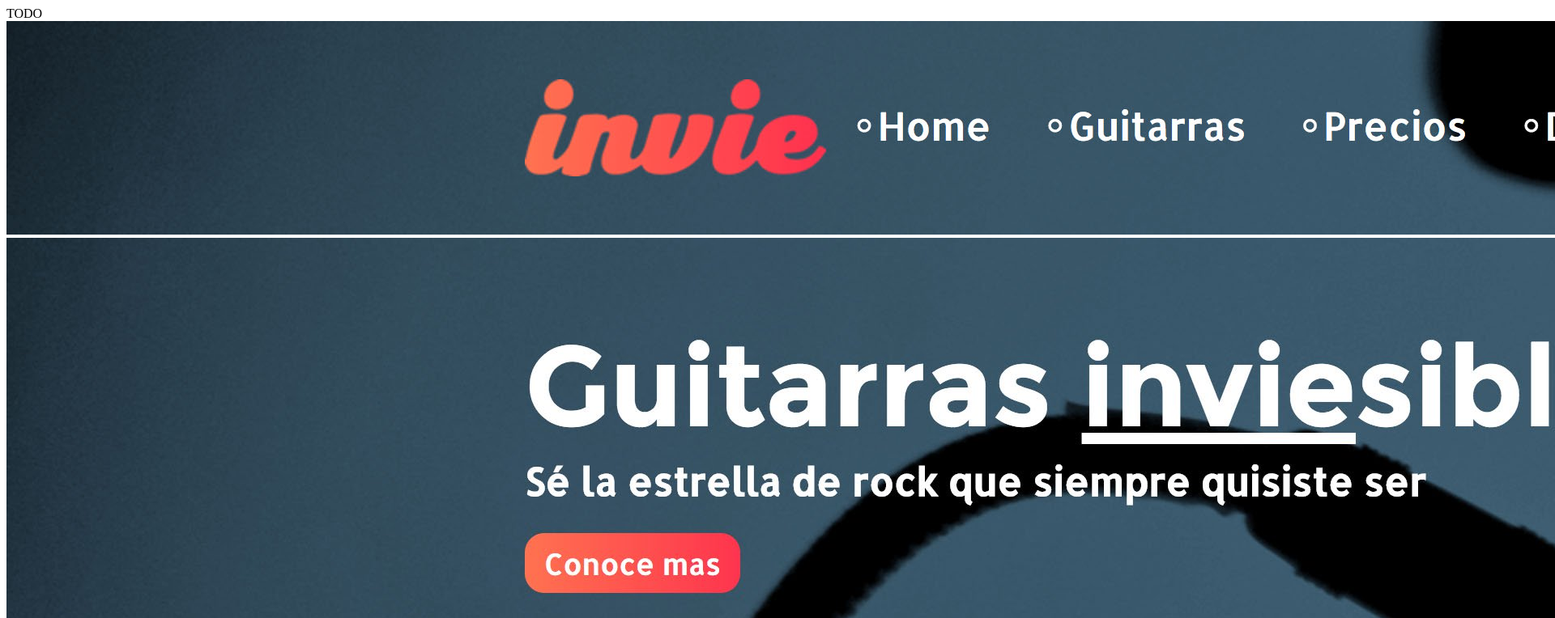
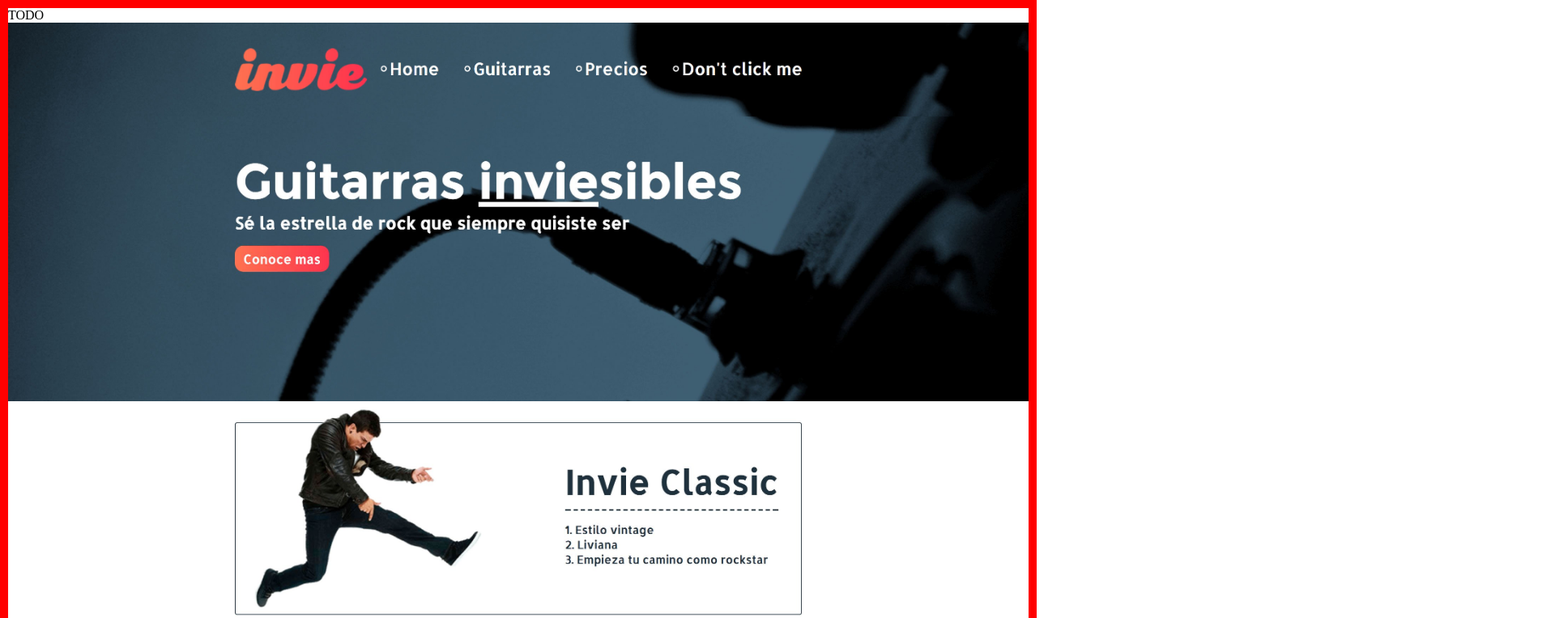
Before and after one commit to mplata/invie-github, a plain HTML site: page index.html in a window 1280 px wide. Shown: the top 764 px of the page at 81% size, 1920 px wide, since content can reach past the window. Drawn offline with Linux system fonts and the light colour scheme.

Commit message:
hotfix 1

```diff
--- a/index.html
+++ b/index.html
@@ -3,6 +3,16 @@
   <head>
     <meta charset="utf-8">
     <title>::Invie::</title>
+    <style media="screen">
+      body{
+        margin:0;
+        border: 10px solid red;
+      }
+      img{
+        max-width: 100%;
+        vertical-align: top;
+      }
+    </style>
   </head>
   <body>
     TODO
```
